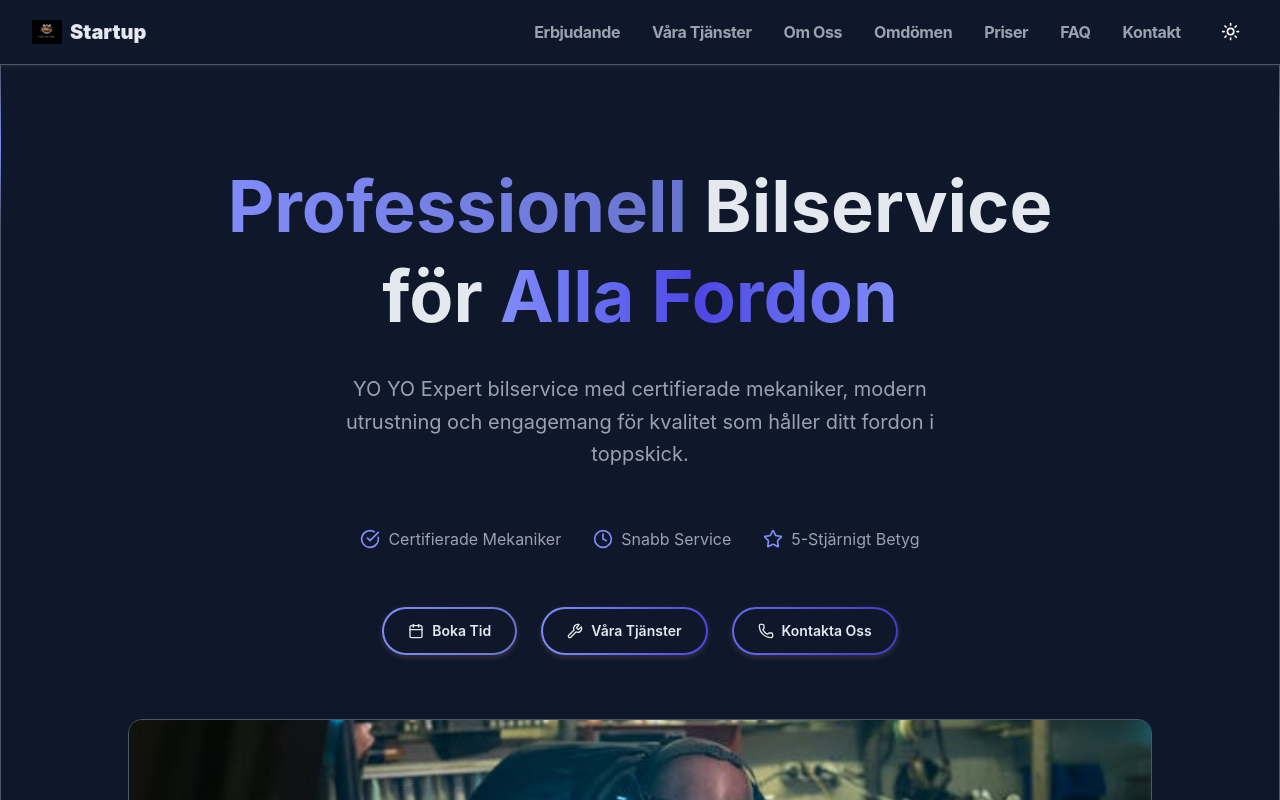
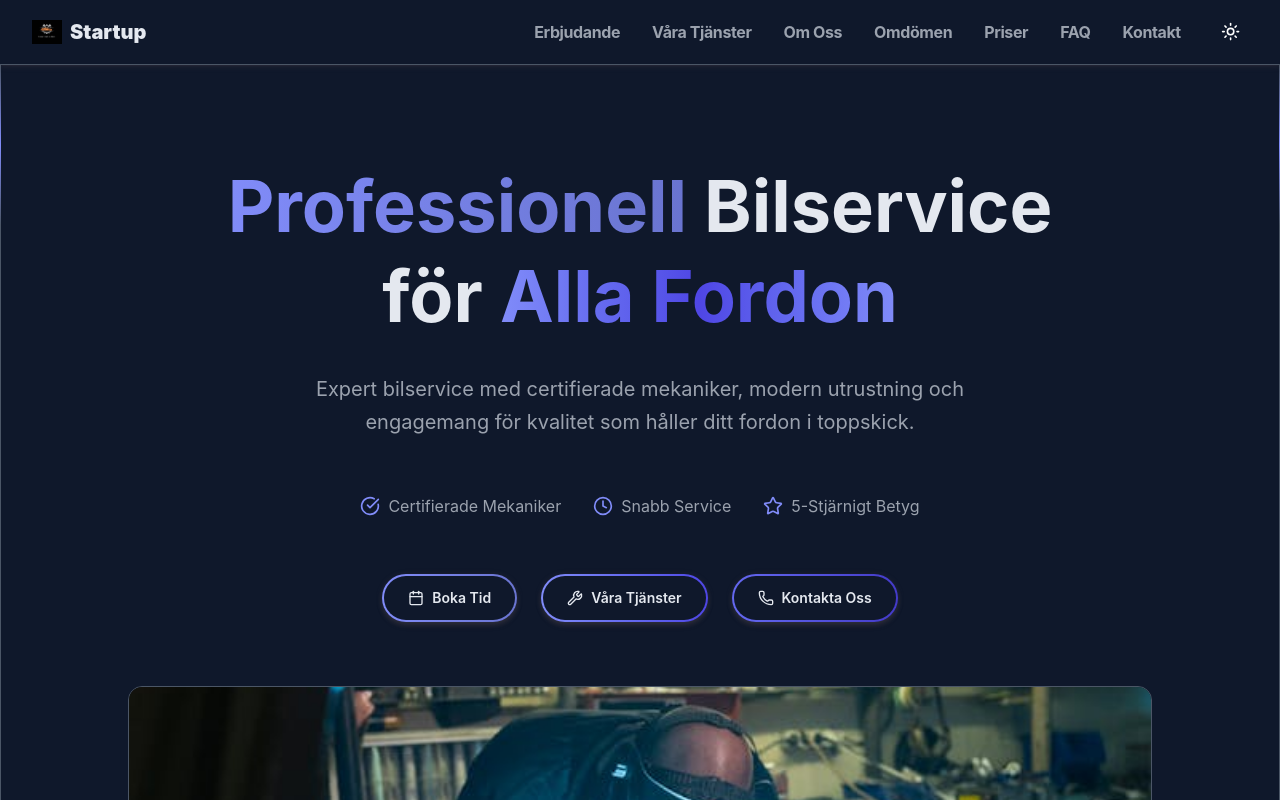
Before and after one commit to andresparrab/verkstadTestSite, a React (Vite) app: page / in a window 1280 px wide. Shown: the top 800 px of the page. Built offline with nearby package versions, Linux system fonts and the light colour scheme.

Commit message:
Removed som  yo yo text

```diff
--- a/src/components/sections/aceternity/AceHeroSection.tsx
+++ b/src/components/sections/aceternity/AceHeroSection.tsx
@@ -1,15 +1,15 @@
 "use client";
 
+import {
+  Calendar,
+  CheckCircle,
+  Clock,
+  Phone,
+  Star,
+  Wrench,
+} from "lucide-react";
 import { motion } from "motion/react";
 import image from "../../../assets/pexels-anastasia-shuraeva-8470886.jpg";
-import {
-  CheckCircle,
-  Clock,
-  Star,
-  Calendar,
-  Wrench,
-  Phone,
-} from "lucide-react";
 
 export function AceHeroSection() {
   const features = [
@@ -84,7 +84,7 @@ export function AceHeroSection() {
           transition={{ duration: 0.6, delay: 0.2 }}
           className="text-lg md:text-xl text-muted-foreground max-w-2xl mx-auto leading-relaxed"
         >
-          YO YO Expert bilservice med certifierade mekaniker, modern utrustning och
+          Expert bilservice med certifierade mekaniker, modern utrustning och
           engagemang för kvalitet som håller ditt fordon i toppskick.
         </motion.p>
 
```
